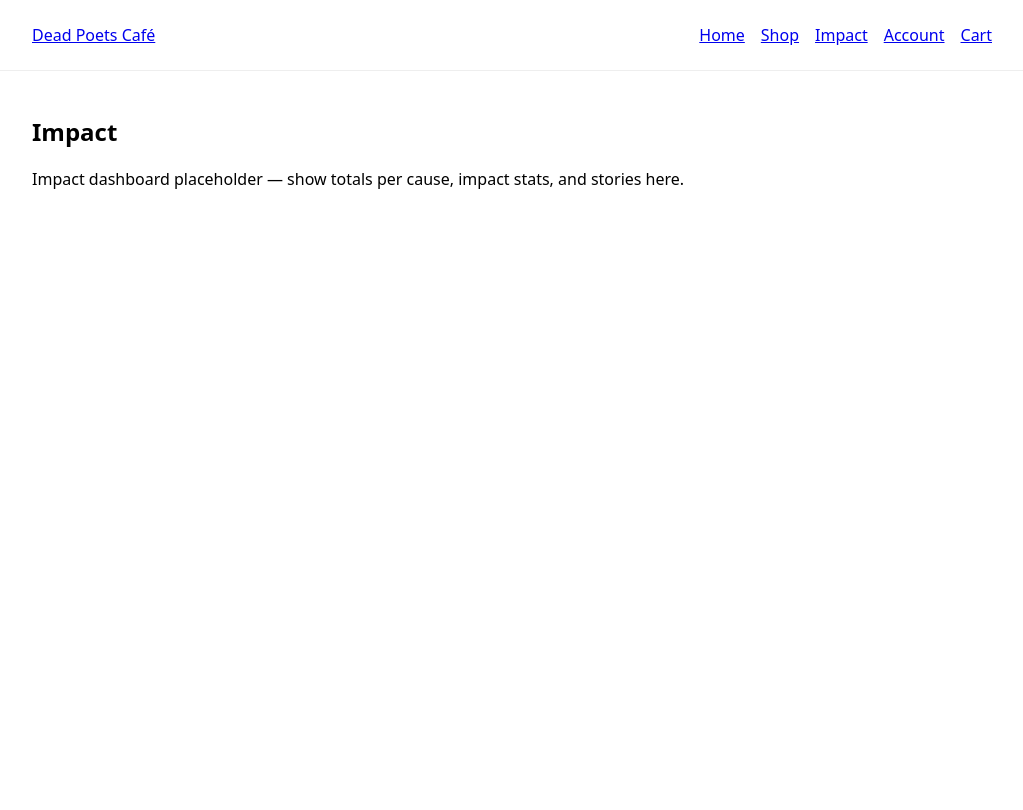
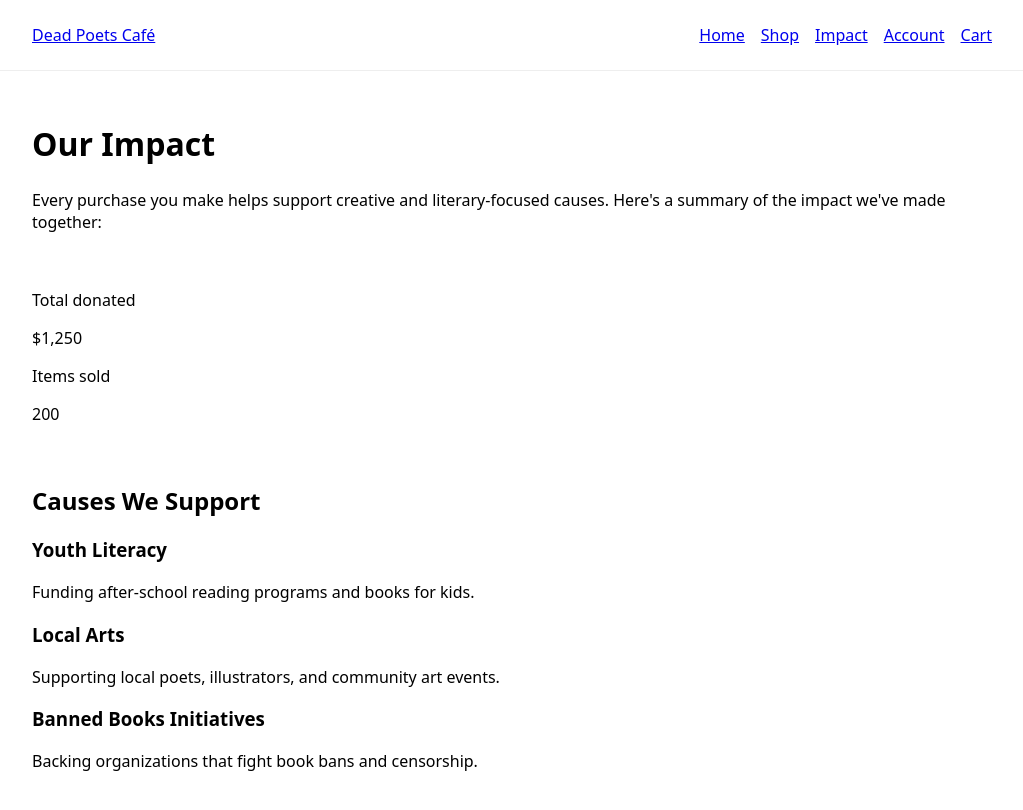
Before and after one commit to shayla-huff/finalproj, a Next.js app: page /impact in a window 1280 px wide. Shown: the whole page, without its empty margins (128-1151 px from the left). Built offline with nearby package versions, Linux system fonts and the light colour scheme.

Commit message:
day 4 part 1

```diff
--- a/app/impact/page.tsx
+++ b/app/impact/page.tsx
@@ -1,11 +1,40 @@
-// app/impact/page.tsx
-import React from "react";
+import {causes} from "@/lib/data";
 
 export default function Page() {
+  const totalDonations = 1250;
+  const totalItems = 200;
+
   return (
-    <section>
-      <h1>Impact</h1>
-      <p>Impact dashboard placeholder — show totals per cause, impact stats, and stories here.</p>
+    <section className="page-section impact-page">
+      <header className="impact-header">
+        <h1 className="page-heading">Our Impact</h1>
+        <p className="page-subtitle">
+          Every purchase you make helps support creative and literary-focused causes. Here's a summary of the impact we've made together:
+        </p>
+      </header>
+
+      <div className="impact-stats">
+        <div className="impact-card">
+          <p className="impact-label">Total donated</p>
+          <p className="impact-value">${totalDonations.toLocaleString()}</p>
+        </div>
+        <div className="impact-card">
+          <p className="impact-label">Items sold</p>
+          <p className="impact-value">{totalItems}</p>
+        </div>
+      </div>
+
+      <section className="impact-causes">
+        <h2 className="section-heading">Causes We Support</h2>
+        <div className="causes-grid">
+          {causes.map((cause) => (
+            <article key={cause.id} className="cause-card">
+              <h3 className="cause-name">{cause.name}</h3>
+              <p className="cause-description">{cause.description}</p>
+            </article>
+          ))}
+        </div>
+      </section>
     </section>
   );
 }
--- a/lib/auth.ts
+++ b/lib/auth.ts
@@ -7,14 +7,17 @@ export type SessionUser = {
 const STORAGE_KEY = "session-user";
 
 export function saveSession(user: SessionUser) {
+    if (typeof window === "undefined") return;
     localStorage.setItem(STORAGE_KEY, JSON.stringify(user));
 }
 
 export function getSession(): SessionUser | null {
+    if (typeof window === "undefined") return null;
     const stored = localStorage.getItem(STORAGE_KEY);
-    return stored ? JSON.parse(stored) : null;
+    return stored ? (JSON.parse(stored) as SessionUser) : null;
 }
 
 export function clearSession() {
+    if (typeof window === "undefined") return;
     localStorage.removeItem(STORAGE_KEY);
 }
```
Also changed, not shown: app/account/page.tsx (+40 -15 lines), app/register/page.tsx (+20 -4 lines).
